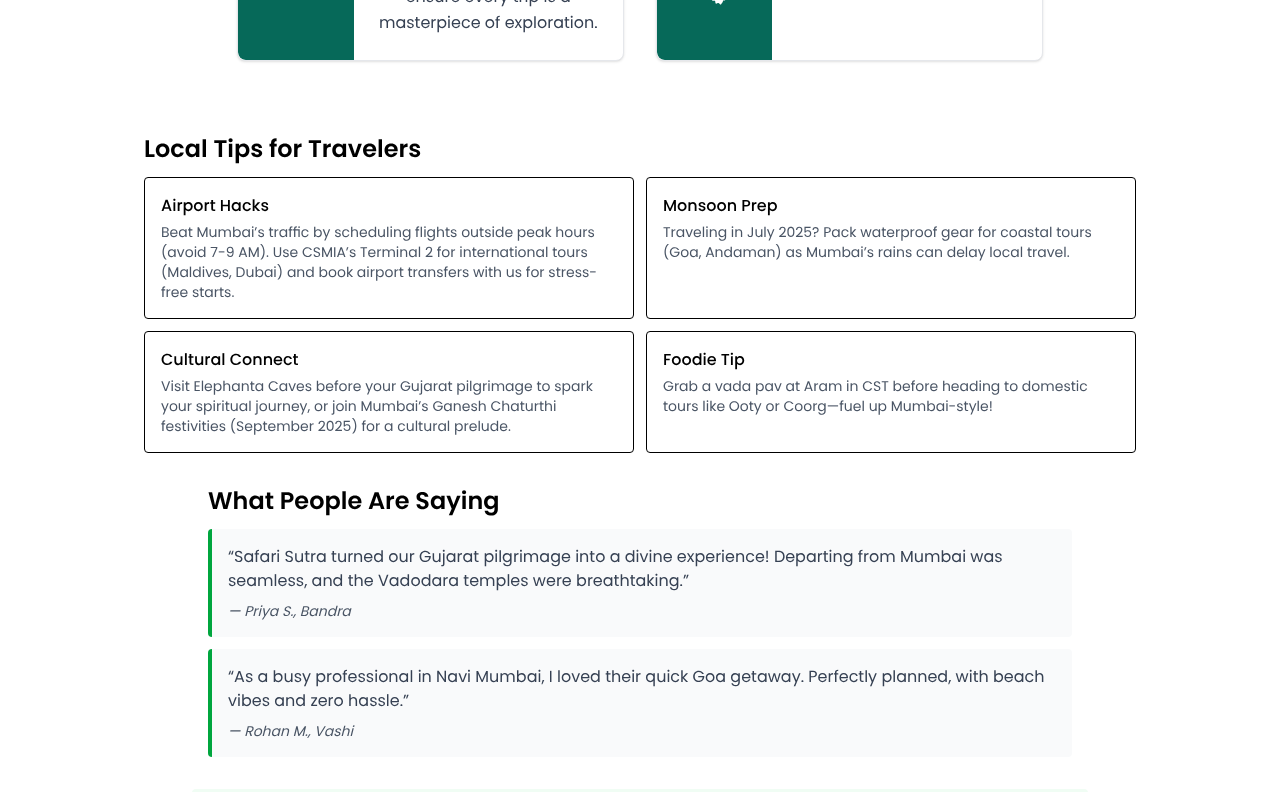
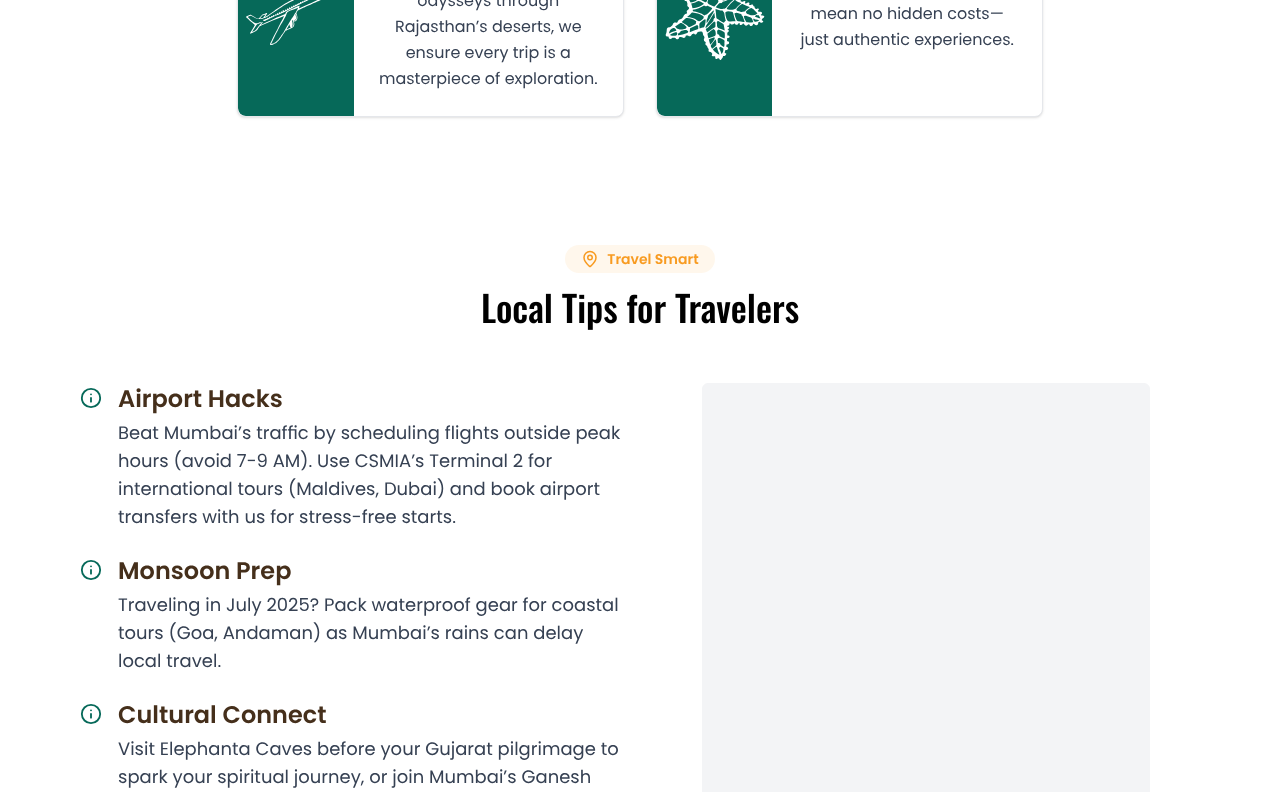
Before and after one commit to rupin-desai/safarusutra-next-dev, a Next.js app: page /tours-from-mumbai in a window 1280 px wide. Shown: the part 2140-2932 px from the top of the page. Built offline with nearby package versions, Linux system fonts and the light colour scheme.

Commit message:
feat: enhance ToursFromTips component with improved layout and dynamic content integration

```diff
--- a/src/components/Pages/ToursFromPage/ToursFromTips.tsx
+++ b/src/components/Pages/ToursFromPage/ToursFromTips.tsx
@@ -1,16 +1,68 @@
 import React from "react";
+import { MapPin, Info } from "lucide-react";
+import SectionTitle from "../../UI/SectionTitle";
 
-export default function ToursFromTips({ tips }: { tips: { title: string; text: string }[] }) {
+export default function ToursFromTips({
+  tips,
+  imageSrc,
+}: {
+  tips: { title: string; text: string }[];
+  imageSrc?: string;
+}) {
+  if (!tips || tips.length === 0) return null;
+
   return (
-    <section className="mx-auto max-w-5xl px-4 mt-8">
-      <h2 className="text-2xl font-semibold">Local Tips for Travelers</h2>
-      <div className="mt-3 grid gap-3 sm:grid-cols-2">
-        {tips.map(t => (
-          <article key={t.title} className="p-4 border rounded">
-            <h3 className="font-medium">{t.title}</h3>
-            <p className="text-sm text-gray-600 mt-1">{t.text}</p>
-          </article>
-        ))}
+    <section className="mx-auto max-w-6xl px-4 mt-8">
+      <SectionTitle
+        icon={<MapPin size={18} />}
+        pillText="Travel Smart"
+        title="Local Tips for Travelers"
+        color="#F89B21"
+        titleSize="medium"
+        centered={true}
+      />
+
+      <div className="mt-6 grid gap-6 md:grid-cols-2 items-stretch">
+        {/* left: stylized list with single lucide info icon (tooltip via title on wrapper) */}
+        <div className="text-left flex flex-col justify-start">
+          <ul className="space-y-6">
+            {tips.map((t) => (
+              <li key={t.title} className="flex gap-4 items-start">
+                <span
+                  className="text-[var(--color-dark-teal)] mt-1 flex-shrink-0"
+                  title="Tip"
+                  role="img"
+                  aria-label="Tip"
+                >
+                  <Info size={22} />
+                </span>
+
+                <div>
+                  <div className="text-2xl font-semibold text-[var(--color-dark-brown)]">
+                    {t.title}
+                  </div>
+                  <div className="text-lg text-gray-700 mt-1">
+                    {t.text}
+                  </div>
+                </div>
+              </li>
+            ))}
+          </ul>
+        </div>
+
+        {/* right: image centered vertically relative to left */}
+        <div className="hidden md:flex items-center justify-center h-full">
+          {imageSrc ? (
+            // eslint-disable-next-line @next/next/no-img-element
+            <img
+              src={imageSrc}
+              alt="Local tips illustration"
+              className="w-full max-w-md rounded-md object-cover shadow-sm max-h-[80%]"
+            />
+          ) : (
+            <div className="w-full max-w-md h-full rounded-md bg-gray-100 border border-gray-100" />
+          )}
+        </div>
       </div>
     </section>
   );
--- a/src/components/Pages/ToursFromPage/ToursFromWhyChoose.tsx
+++ b/src/components/Pages/ToursFromPage/ToursFromWhyChoose.tsx
@@ -22,7 +22,7 @@ export default function ToursFromWhyChoose({ items }: { items?: string[] }) {
   if (!items || items.length === 0) return null;
 
   return (
-    <section className="py-10" aria-labelledby="why-choose-section">
+    <section className="py-24" aria-labelledby="why-choose-section">
       <div className="container mx-auto px-4">
         <div className="text-center mb-8">
           <SectionTitle
```
